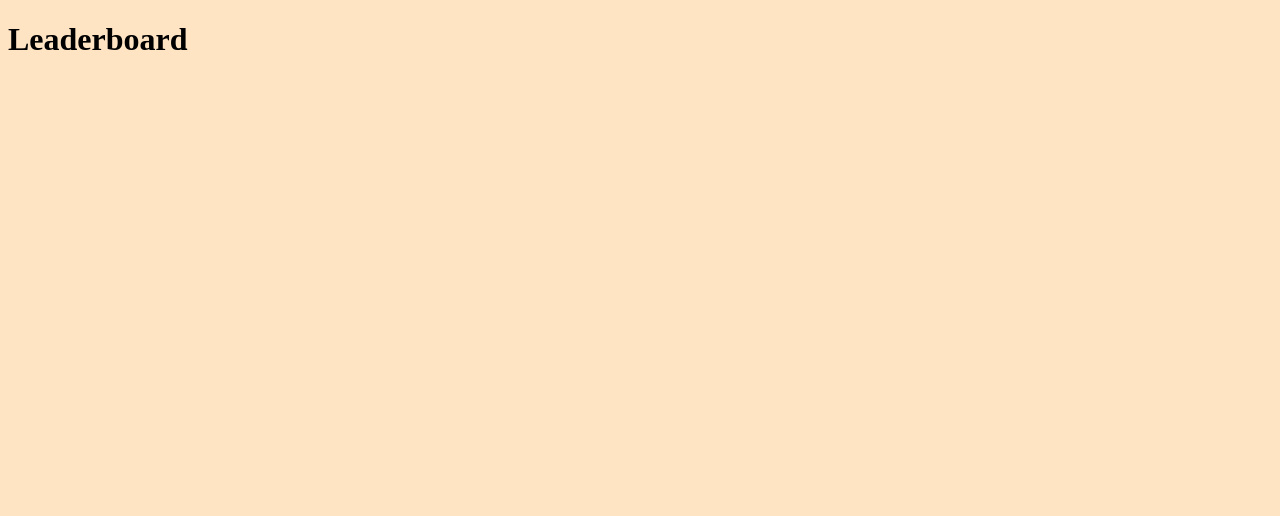
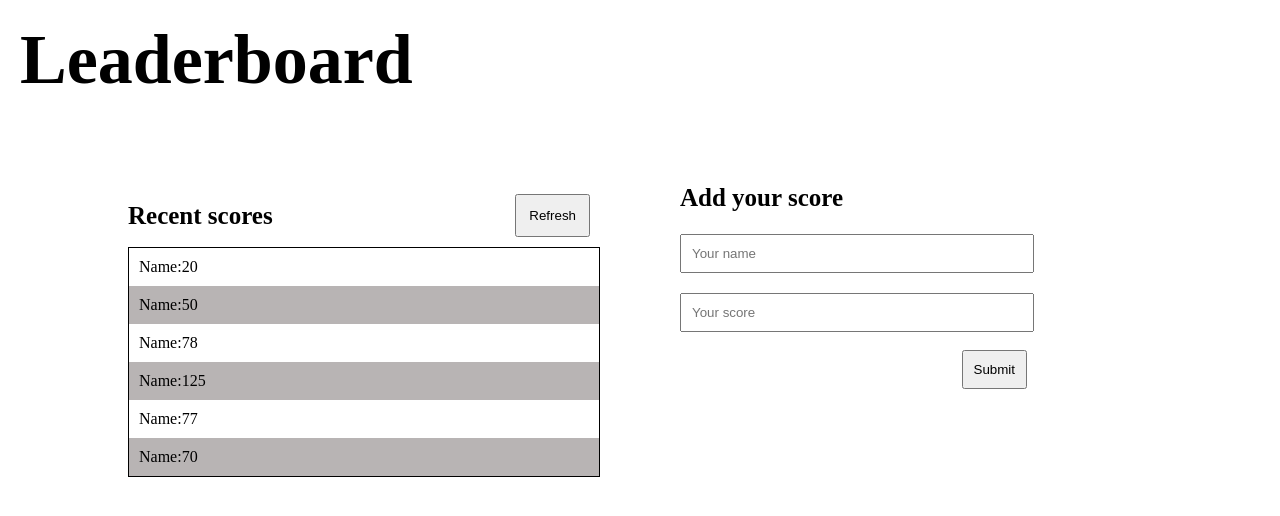
Before and after one commit to dami1080/Leaderboard, a website built with webpack: page src/index.html in a window 1280 px wide. Built offline with nearby package versions, Linux system fonts and the light colour scheme.

Commit message:
update the styling

```diff
--- a/src/index.html
+++ b/src/index.html
@@ -6,7 +6,7 @@
     <title>Leaderboard</title>
 </head>
 <body>
-    <div>
+    <div class="header">
         <h1>Leaderboard</h1>
     </div>
 
--- a/src/index.js
+++ b/src/index.js
@@ -1 +1,6 @@
+import {layout} from './layout';
 import './style.css';
+
+const container = document.querySelector('.score-container');
+
+container.innerHTML = layout();
--- a/src/layout.js
+++ b/src/layout.js
@@ -10,15 +10,18 @@ export const layout = () => `
    <li>Name:78</li>
    <li>Name:125</li>
    <li>Name:77</li>
+   <li>Name:70</li>
   </ul>
  </div>
  <div class="add-scores">
- <h2>Add your score</h2>
- </div>
-  <form>
-   <input type="text" id="name" placeholder="Your name">
-   <input type="number" id="score" placeholder="Your score">
-   <button type="submit" id="submit">Submit</button>
-  </form>`
+  <div class="scores-header">
+    <h2>Add your score</h2>
+  </div>
+   <form action="">
+    <input type="text" id="name" placeholder="Your name"><br><br>
+    <input type="number" id="score" placeholder="Your score"><br><br>
+    <button type="submit" id="submit">Submit</button>
+   </form>
+ </div`;
 
 export default layout;
--- a/src/style.css
+++ b/src/style.css
@@ -1,3 +1,65 @@
-body {
-    background-color: bisque;
+* {
+  padding: 0;
+  margin: 0;
+  box-sizing: border-box;
 }
+
+.header {
+  padding: 20px;
+}
+
+.header h1 {
+  font-size: 70px;
+}
+
+.scores-header {
+  display: flex;
+  align-items: center;
+  justify-content: space-between;
+}
+
+.scores-header button {
+  margin: 10px;
+  padding: 12px;
+}
+
+.scores-header h2 {
+  font-size: 25px;
+}
+
+.score-container {
+  display: grid;
+  grid-template-columns: 1fr 1fr;
+  margin: 5% 10%;
+  gap: 5rem;
+}
+
+li {
+  list-style: none;
+  padding: 10px;
+}
+
+li:nth-child(even) {
+    background-color: rgb(184, 180, 180);
+}
+
+ul {
+ border: 1px solid black;
+}
+
+input {
+  padding: 10px;
+  width: 75%;
+  margin-top: 4px;
+  margin-top: 2px;
+}
+
+form {
+  margin-top: 20px;
+}
+
+#submit {
+  padding: 10px;
+  float: right;
+  margin-right: 125px;
+}
```
Also changed, not shown: dist/index.html, dist/main.js.
